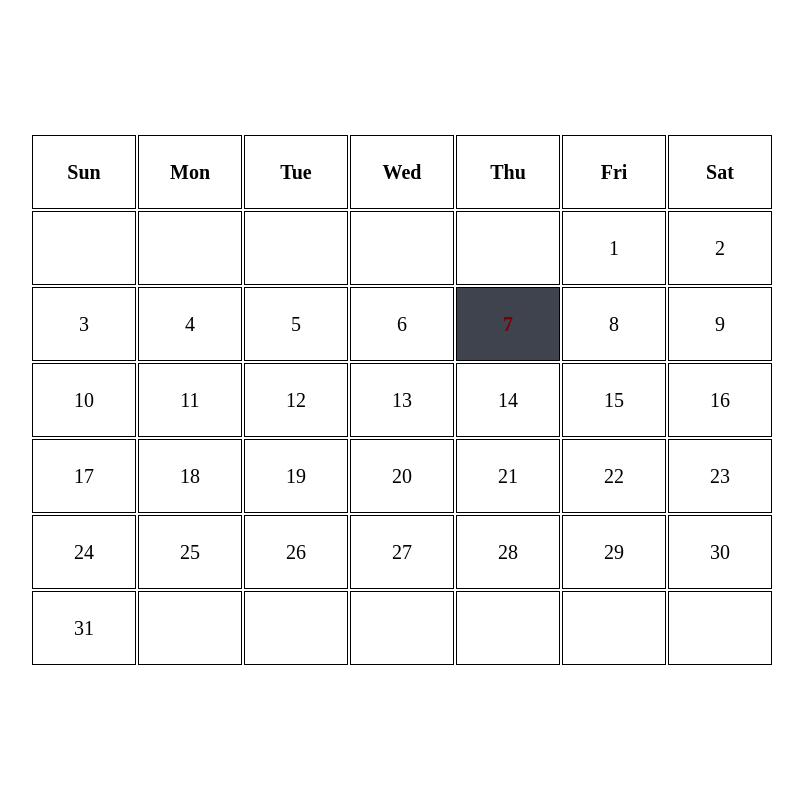
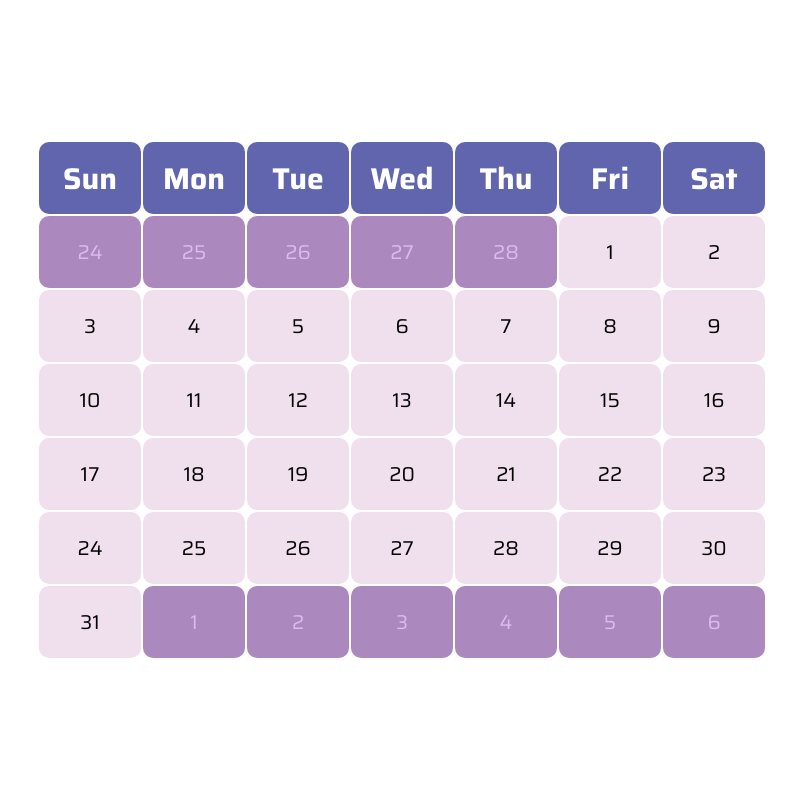
Before and after one commit to Mstxz/fundamental-web-programming-2568, a web app: file lab2/3/index.html in a window 1280 px wide. Shown: the whole page, without its empty margins (238-1041 px from the left). Run offline with its HTML, style and script files only (its server is not run), Linux system fonts and the light colour scheme.

Commit message:
full lab 1

```diff
--- a/lab2/2/index.html
+++ b/lab2/2/index.html
@@ -43,7 +43,7 @@
 
     <script>
     //Actually, I'm too lazy to write css, that's why I have JS here
-    let a = ['c24452', 'e8b752', '5c8966', '7683c2', '624068'];gi
+    let a = ['c24452', 'e8b752', '5c8966', '7683c2', '624068'];
     let b = [53, 69, 97, 5, 29];
 
     document.querySelectorAll(".box").forEach((el, i) => {
--- a/lab2/3/index.html
+++ b/lab2/3/index.html
@@ -19,11 +19,11 @@
             <th>Sat</th>
         </tr>
         <tr>
-            <td></td>
-            <td></td>
-            <td></td>
-            <td></td>
-            <td></td>
+            <td class="another">24</td>
+            <td class="another">25</td>
+            <td class="another">26</td>
+            <td class="another">27</td>
+            <td class="another">28</td>
             <td>1</td>
             <td>2</td>
         </tr>
@@ -32,7 +32,7 @@
             <td>4</td>
             <td>5</td>
             <td>6</td>
-            <td style="background-color: #3f434e; color: #780100; font-weight: bolder;">7</td>
+            <td>7</td>
             <td>8</td>
             <td>9</td>
         </tr>
@@ -65,12 +65,12 @@
         </tr>
         <tr>
             <td>31</td>
-            <td></td>
-            <td></td>
-            <td></td>
-            <td></td>
-            <td></td>
-            <td></td>
+            <td class="another">1</td>
+            <td class="another">2</td>
+            <td class="another">3</td>
+            <td class="another">4</td>
+            <td class="another">5</td>
+            <td class="another">6</td>
         </tr>
     </table>
 </body>
--- a/lab2/3/style/index.css
+++ b/lab2/3/style/index.css
@@ -1,5 +1,8 @@
+@import url('https://fonts.googleapis.com/css2?family=Saira:ital,wght@0,100..900;1,100..900&display=swap');
+
 * {
     font-size: 20px;
+    font-family: "Saira", sans-serif;
 }
 
 body {
@@ -18,6 +21,17 @@ table {
     align-items: center;
 }
 
+table tr * {
+    border: none;
+    border-radius: 10px;
+}
+
+th {
+    font-size: 30px;
+    background-color: #6065ae;
+    color: white;
+}
+
 tr * {
     width: 100px;
     height: 70px;
@@ -25,6 +39,15 @@ tr * {
     text-align: center;
 }
 
+td {
+    background-color: #f0e0ed;
+}
+
+.another {
+    background-color: #ab88be;
+    color: #dcbbed;
+}
+
 td:hover {
     transform: scale(1.1);
     transition: all ease 100ms;
```
